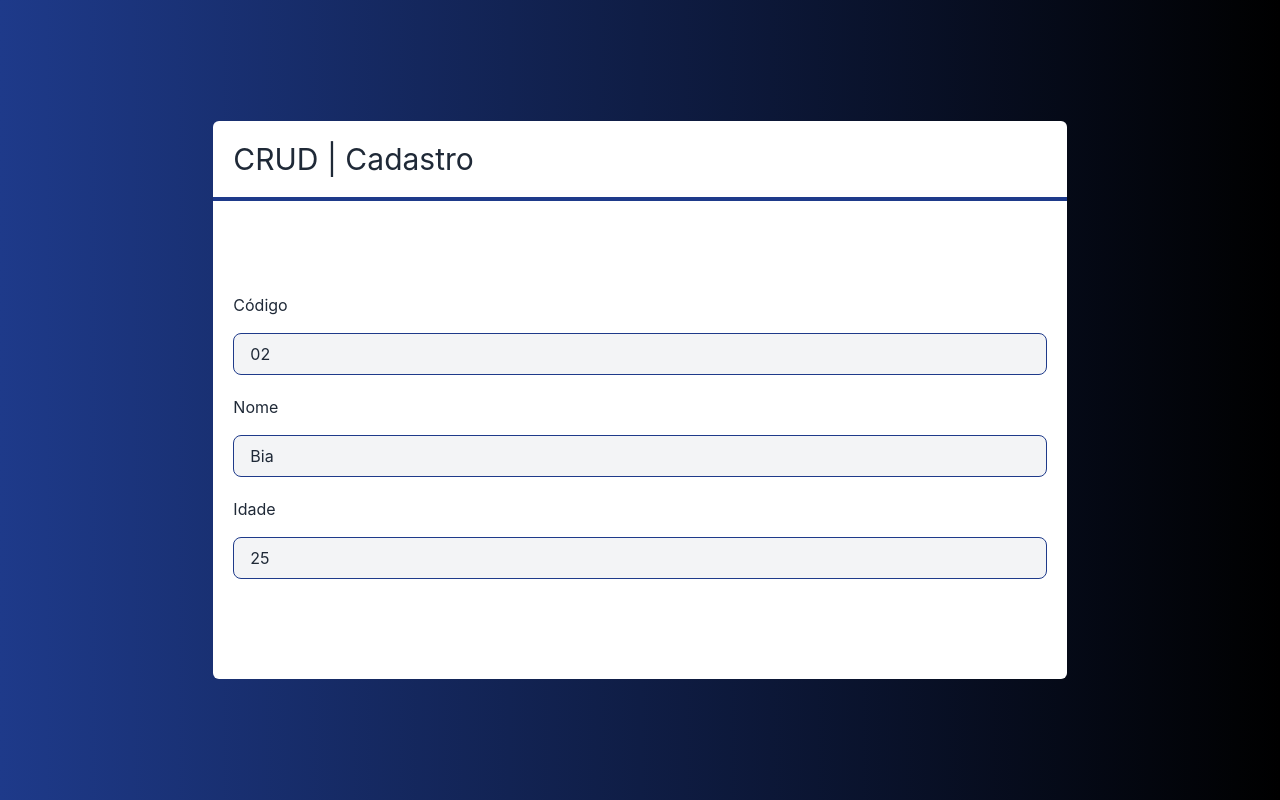
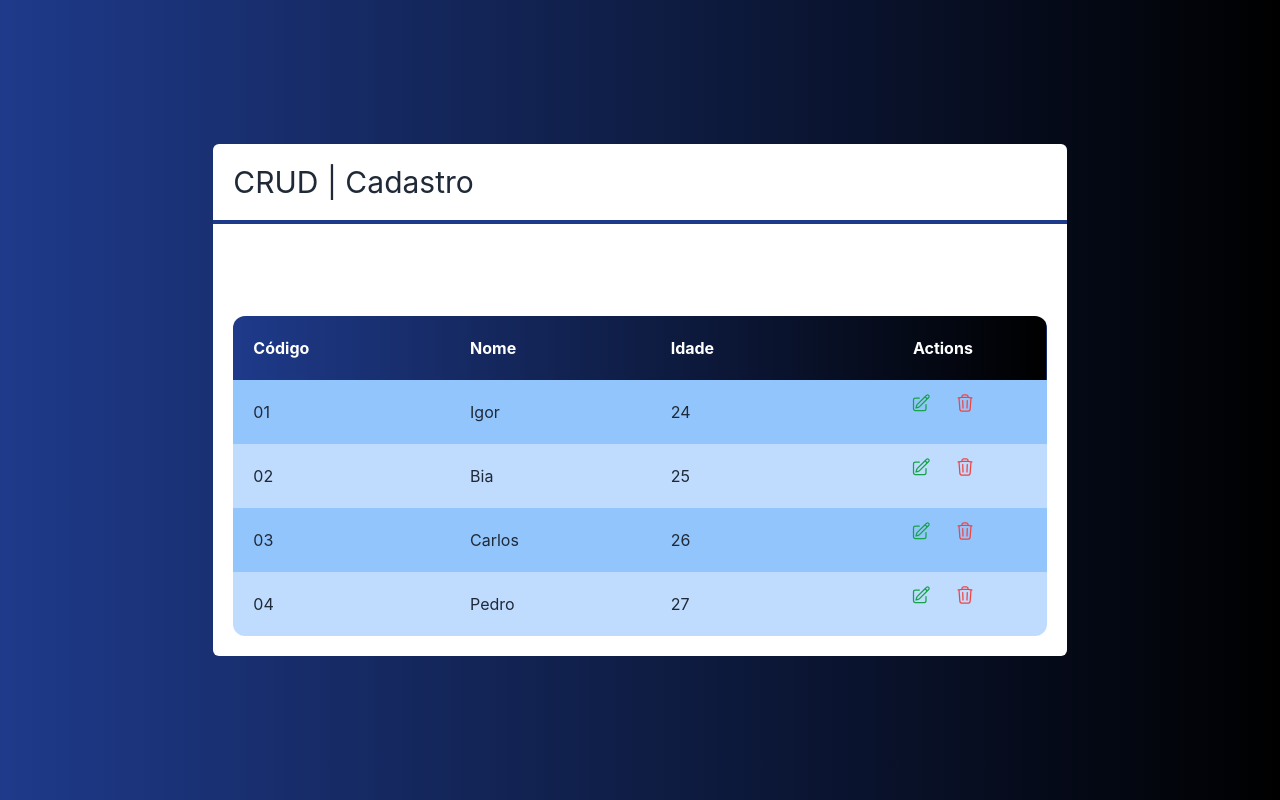
Before and after one commit to CapitaoDAreia/crll-cadastro-integracao-db, a Next.js app: page / in a window 1280 px wide. Built offline with nearby package versions, Linux system fonts and the light colour scheme.

Commit message:
DEV: Switch between form and table screens with display state

```diff
--- a/src/components/Button.tsx
+++ b/src/components/Button.tsx
@@ -4,6 +4,7 @@ interface PropsInterface {
     children: string
     color: string
     className?: string
+    onClick?: ()=>void
 }
 
 const Button = (props: PropsInterface) => {
@@ -11,7 +12,7 @@ const Button = (props: PropsInterface) => {
     <div className={`
         flex justify-end mb-8
     `} >
-      <button className={`
+      <button onClick={props.onClick} className={`
         bg-${props.color}-900 hover:bg-${props.color}-800 text-white
         py-2 px-4 rounded-md ${props.className}
       `} >
--- a/src/components/Form.tsx
+++ b/src/components/Form.tsx
@@ -5,6 +5,8 @@ import Entry from "./Entry";
 
 interface FormProps {
   client: Cliente;
+  cancel?: () => void;
+  changedClient?: (client: Cliente) => void
 }
 
 export default function Form(props: FormProps) {
@@ -15,20 +17,30 @@ export default function Form(props: FormProps) {
   return (
     <div>
       {id ? (
-        <Entry className="mb-5" label="Código" type="text" value={id} isReadonly={true} />
+        <Entry
+          className="mb-5"
+          label="Código"
+          type="text"
+          value={id}
+          isReadonly={true}
+        />
       ) : (
         false
       )}
-      <Entry className="mb-5" type="text" label="Nome" value={name} changedValue={setName} />
+      <Entry
+        className="mb-5"
+        type="text"
+        label="Nome"
+        value={name}
+        changedValue={setName}
+      />
       <Entry type="text" label="Idade" value={age} changedValue={setAge} />
 
-      <div className="flex justify-end mt-2" >
-        <Button color="green" className="mr-2" >
-            {id ? 'Alterar' : 'Salvar'}
+      <div className="flex justify-end mt-2">
+        <Button onClick={()=> props.changedClient?.(new Cliente(name, +age, id))} color="green" className="mr-2">
+          {id ? "Alterar" : "Salvar"}
         </Button>
-        <Button color="red" >
-            Cancelar
-        </Button>
+        <Button onClick={props.cancel} color="red">Cancelar</Button>
       </div>
     </div>
   );
--- a/src/pages/index.tsx
+++ b/src/pages/index.tsx
@@ -1,3 +1,5 @@
+import React from "react";
+
 import Table from "../components/Table";
 import Cliente from "../core/Cliente";
 import Layout from "../components/Layout";
@@ -5,21 +7,26 @@ import Button from "../components/Button";
 import Form from "../components/Form";
 
 export default function Home() {
+  const clients = [
+    new Cliente("Igor", 24, "01"),
+    new Cliente("Bia", 25, "02"),
+    new Cliente("Carlos", 26, "03"),
+    new Cliente("Pedro", 27, "04"),
+  ];
 
-  const clients = [
-    new Cliente('Igor', 24, '01'),
-    new Cliente('Bia', 25, '02'),
-    new Cliente('Carlos', 26, '03'),
-    new Cliente('Pedro', 27, '04'),
-  ]
-
-  function selectedClient(client: Cliente){
-    console.log(`${client.name} selecionado`)
+  function selectedClient(client: Cliente) {
+    console.log(`${client.name} selecionado`);
   }
 
-  function deletedClient(client: Cliente){
-    console.log(`${client.name} deletado`)
+  function deletedClient(client: Cliente) {
+    console.log(`${client.name} deletado`);
   }
+
+  function saveClient(client: Cliente) {
+    console.log(client)
+  }
+
+  const [display, setDisplay] = React.useState<"table" | "form">("table");
 
   return (
     <div
@@ -30,11 +37,20 @@ export default function Home() {
     `}
     >
       <Layout title="CRUD | Cadastro">
-        <Button color="blue" >
-          Novo Cliente
-        </Button>
-        {/* <Table clients={clients} selectedClient={selectedClient} deletedClient={deletedClient} ></Table> */}
-        <Form client={clients[1]} />
+        {display === "table" ? (
+          <>
+            <Button onClick={() => setDisplay("form")} color="blue">
+              Novo Cliente
+            </Button>
+            <Table
+              clients={clients}
+              selectedClient={selectedClient}
+              deletedClient={deletedClient}
+            ></Table>
+          </>
+        ) : (
+          <Form changedClient={saveClient} client={clients[1]} cancel={()=>setDisplay('table')} />
+        )}
       </Layout>
     </div>
   );
```
